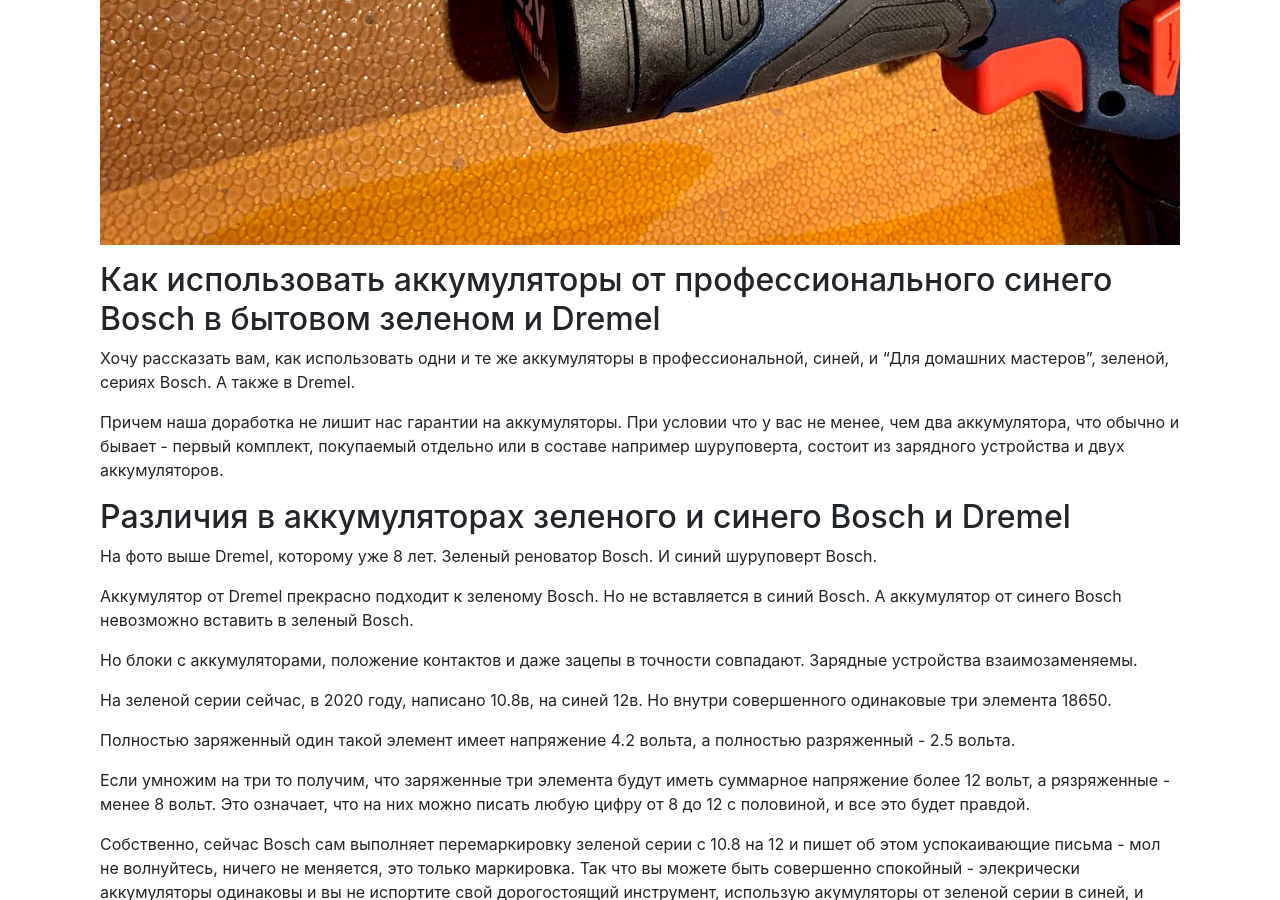
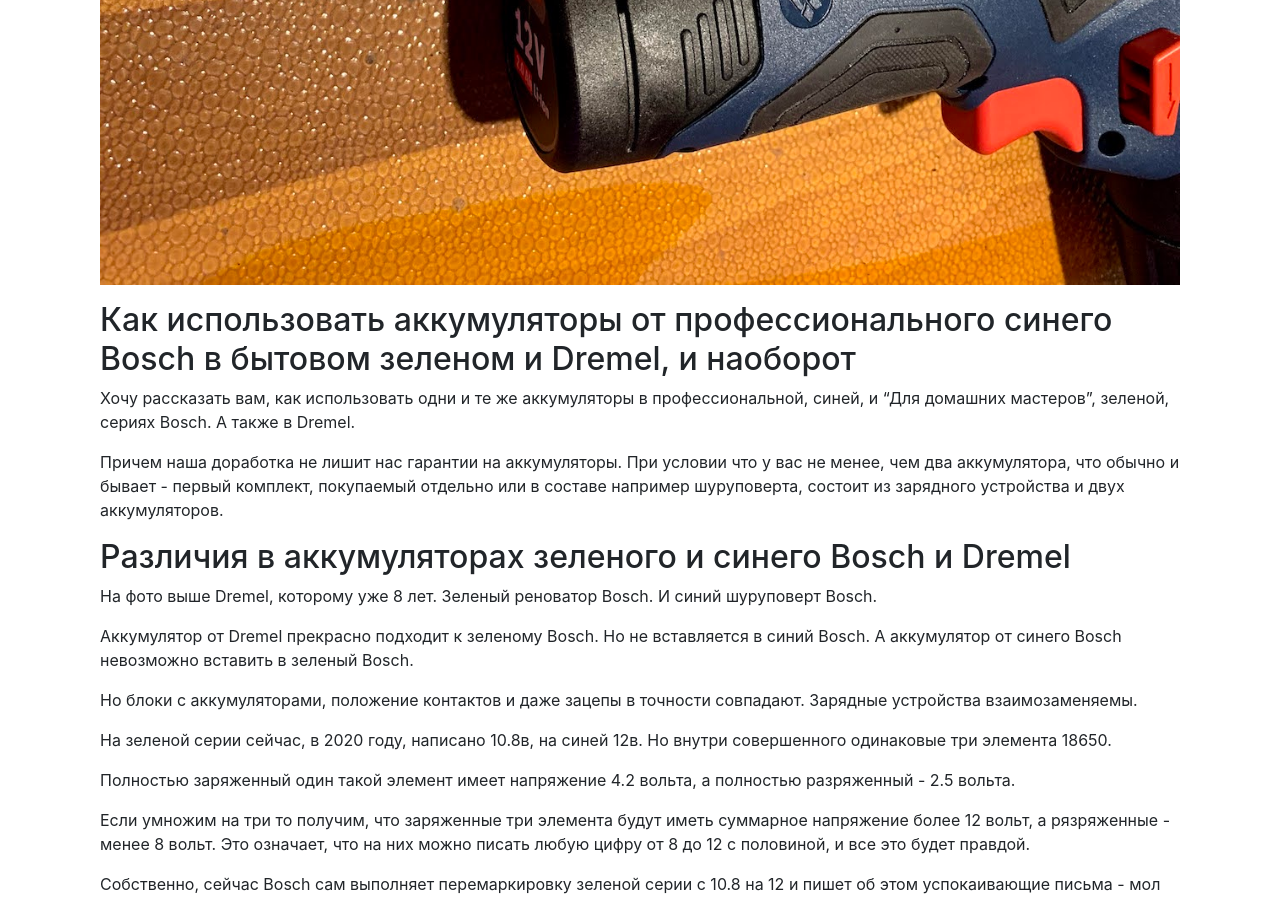
Before and after one commit to andgineer/sorokin.engineer, a Jekyll site: the page built from posts/ru/_posts/2020-12-01-bosch_universal_battery_green_blue.md, in a window 1280 px wide and 900 px high, scrolled down 1400 px. Built offline with Jekyll 4.4.1, drawn with Linux system fonts in a browser that asks for light colours; nearby versions of some CDN libraries; some of the changed lines change nothing that is shown; some of the changed text lies outside the part shown.

Commit message:
bosch 10/12 video link

```diff
--- a/posts/ru/_posts/2020-12-01-bosch_universal_battery_green_blue.md
+++ b/posts/ru/_posts/2020-12-01-bosch_universal_battery_green_blue.md
@@ -6,9 +6,11 @@
 comments: true
 tags: [bosch]
 ---
+Есть [Видео-версия на youtube](https://youtu.be/zlWu5hDDMqk).
+
 ![](/images/bosch_tools.jpg){:.post-title}
 
-## Как использовать аккумуляторы от профессионального синего Bosch в бытовом зеленом и Dremel
+## Как использовать аккумуляторы от профессионального синего Bosch в бытовом зеленом и Dremel, и наоборот
 
 Хочу рассказать вам, как использовать одни и те же аккумуляторы в профессиональной, синей,
 и "Для домашних мастеров", зеленой, сериях Bosch. А также в Dremel.
```
